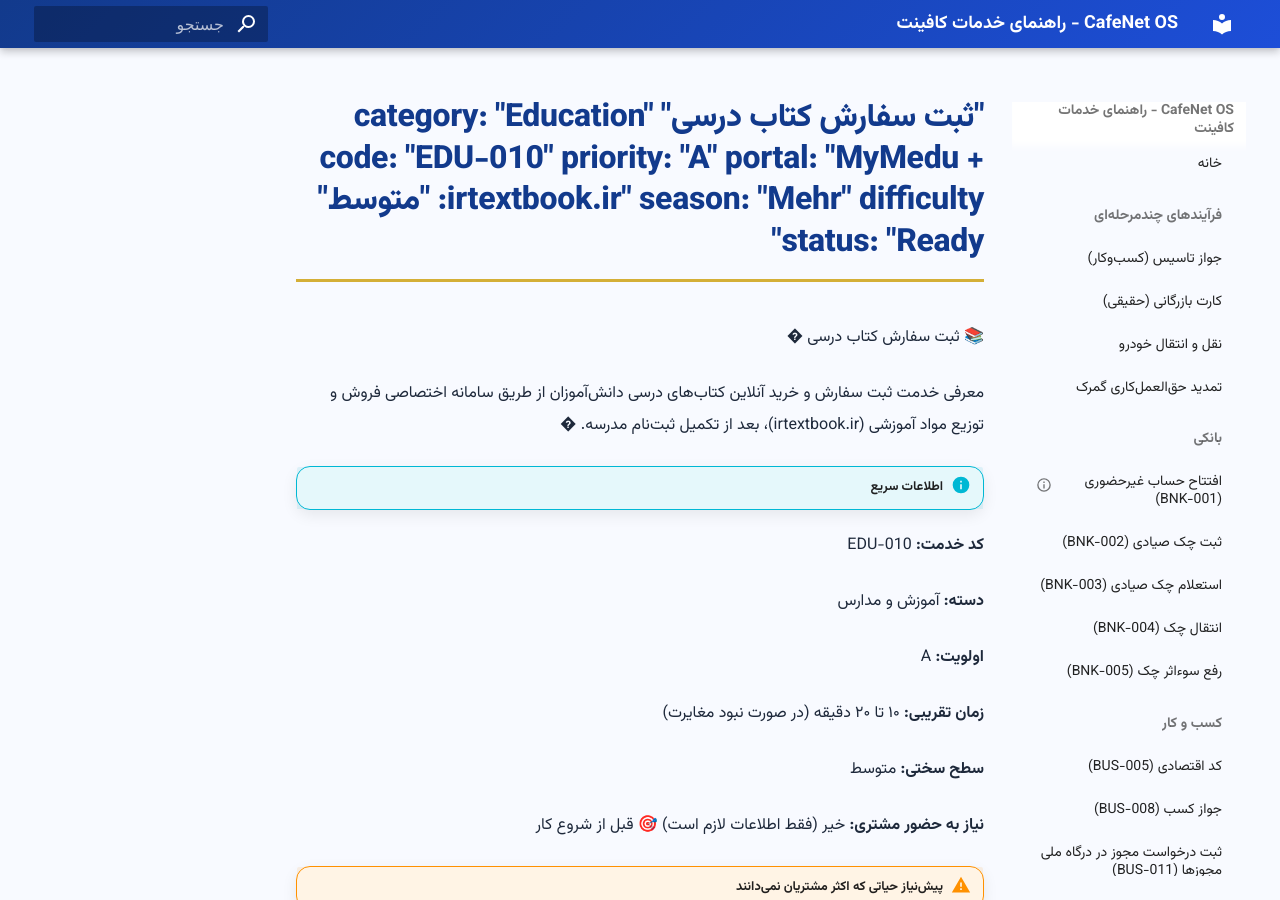
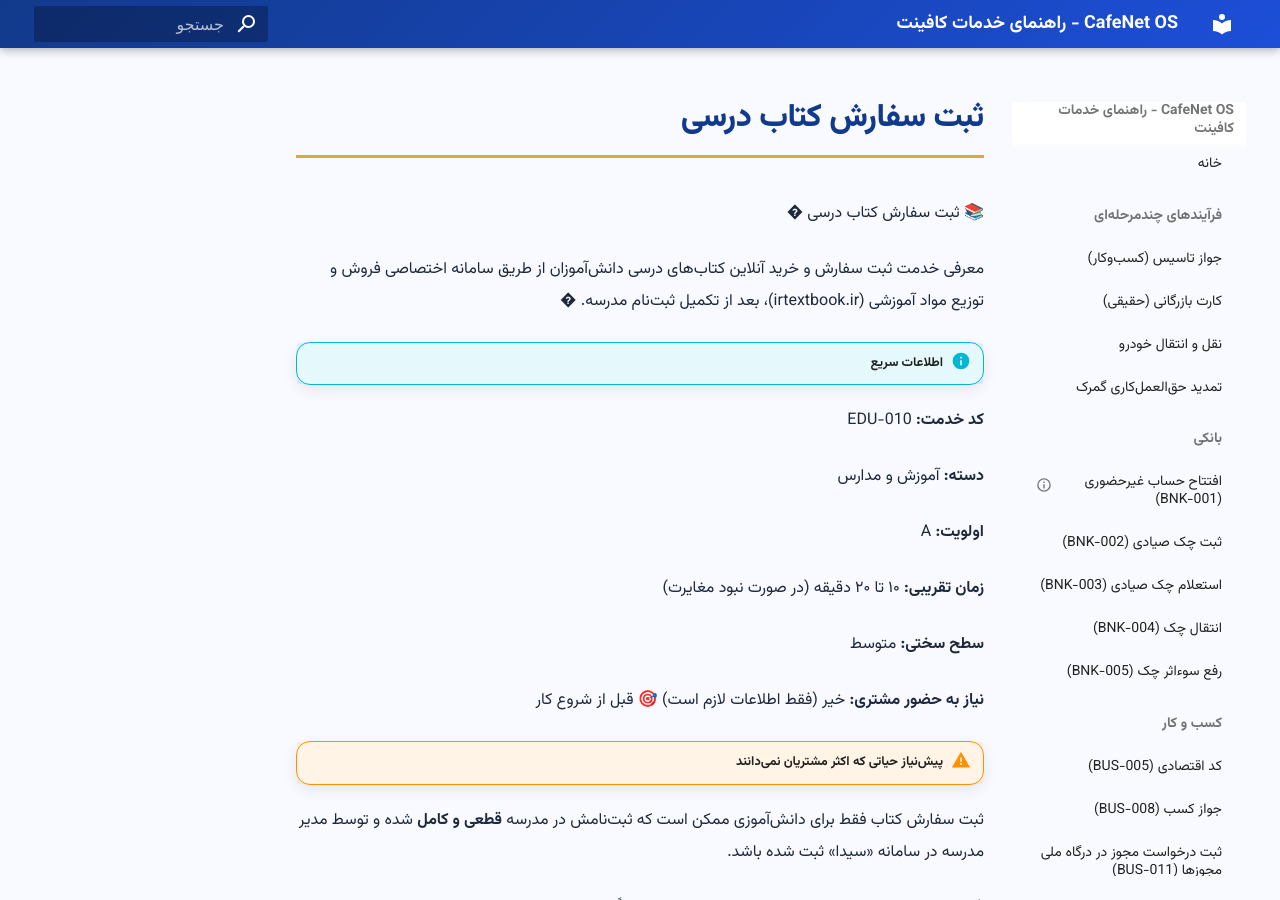
Before and after one commit to PouriMoto/cafinetyar-docs, an MkDocs documentation site: the page built from docs/edu/EDU-010/index.md, in a window 1280 px wide and 900 px high. Built offline with MkDocs 1.6.1 and Material for MkDocs 9.7.7, drawn with Linux system fonts in a browser that asks for light colours.

Commit message:
Update index.md

```diff
--- a/docs/edu/EDU-010/index.md
+++ b/docs/edu/EDU-010/index.md
@@ -1,4 +1,13 @@
-title: "ثبت سفارش کتاب درسی" category: "Education" code: "EDU-010" priority: "A" portal: "MyMedu + irtextbook.ir" season: "Mehr" difficulty: "متوسط" status: "Ready"
+---
+title: "ثبت سفارش کتاب درسی"
+category: "Education"
+code: "EDU-010"
+priority: "A"
+portal: "MyMedu + irtextbook.ir"
+season: "Mehr"
+difficulty: "متوسط"
+status: "Ready"
+---
 📚 ثبت سفارش کتاب درسی
 �
 
```
